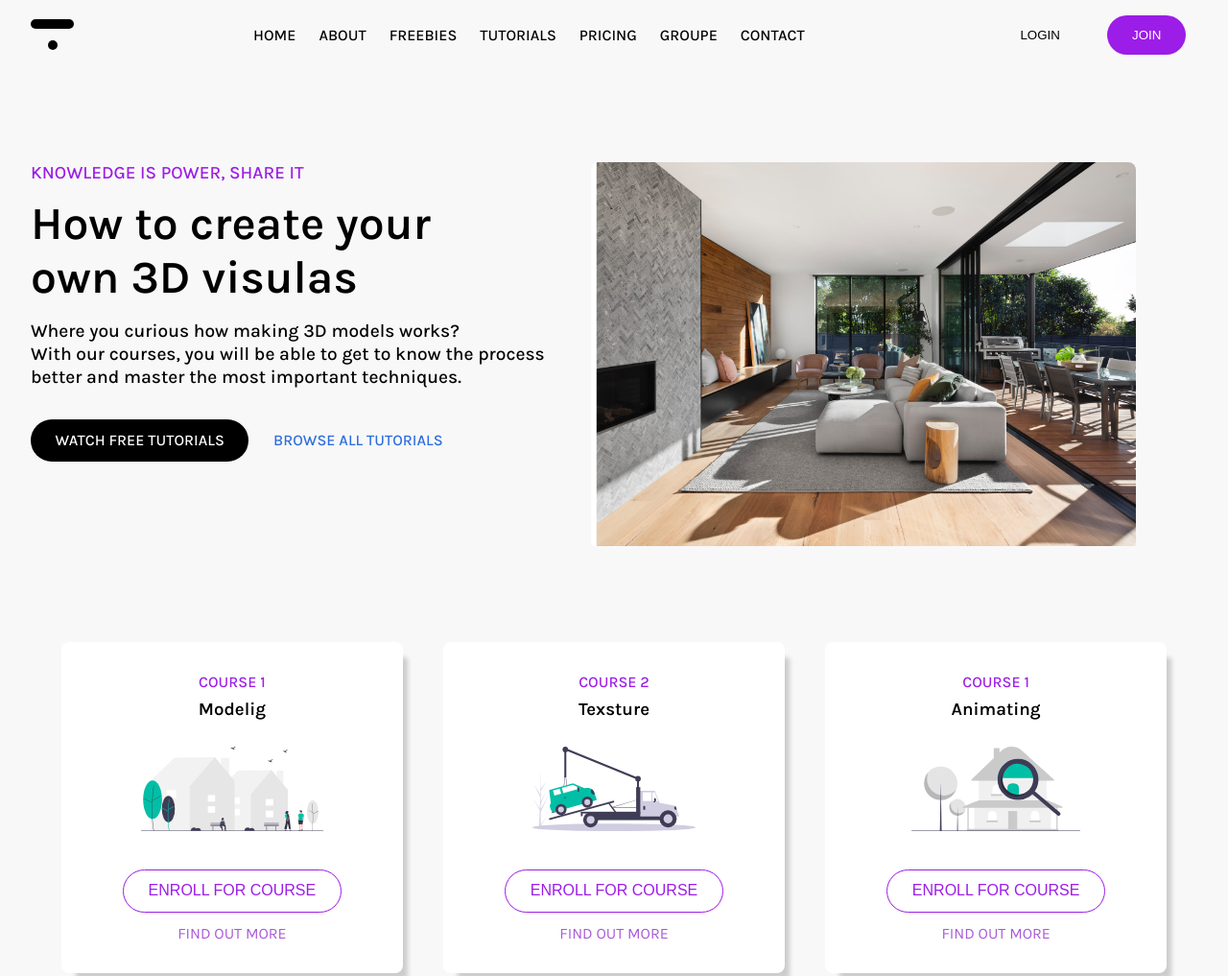
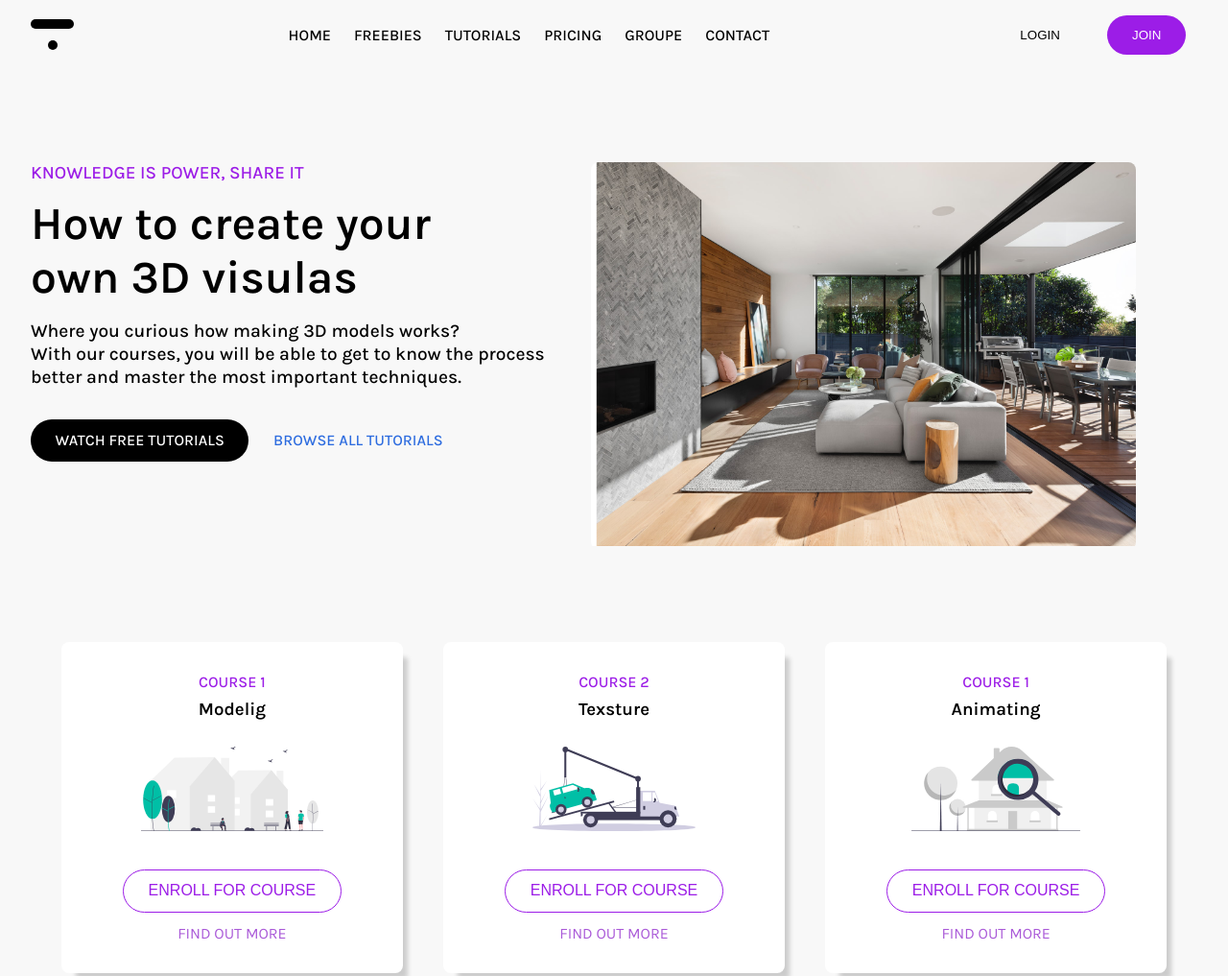
Before and after one commit to abdouAoufi/web-starting, a plain HTML site: page website-01/index.html in a window 1280 px wide. Shown: the top 1017 px of the page at 96% size. Drawn offline with Linux system fonts and the light colour scheme.

Commit message:
change tutorial

```diff
--- a/website-01/index.html
+++ b/website-01/index.html
@@ -25,7 +25,7 @@
           <div class="nav-list-container">
             <ul class="nav-list-links">
               <li><a class="capital" href="/">Home</a></li>
-              <li><a class="capital" href="/">About</a></li>
+
               <li><a class="capital" href="/">Freebies</a></li>
               <li><a class="capital" href="/">Tutorials</a></li>
               <li><a class="capital" href="/">Pricing</a></li>
```
